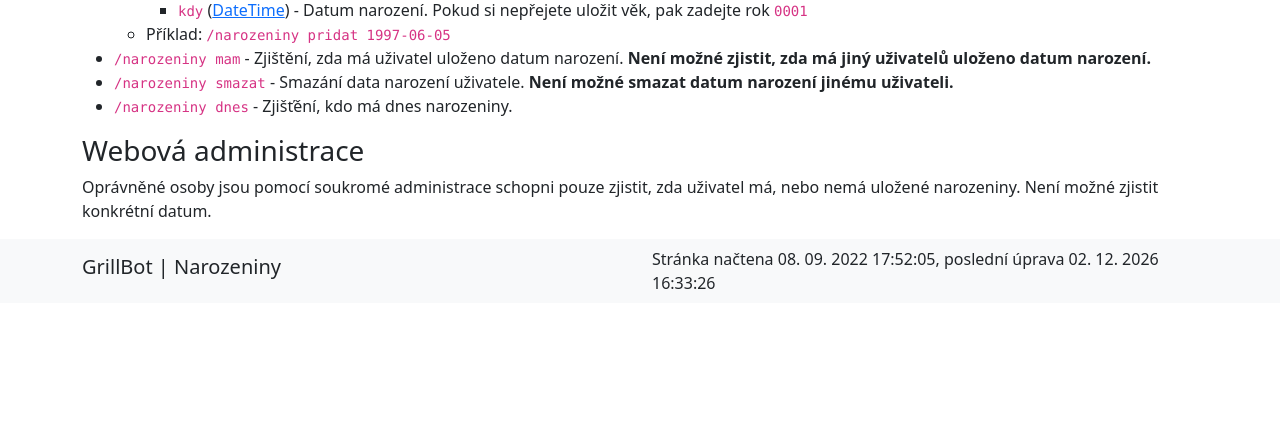
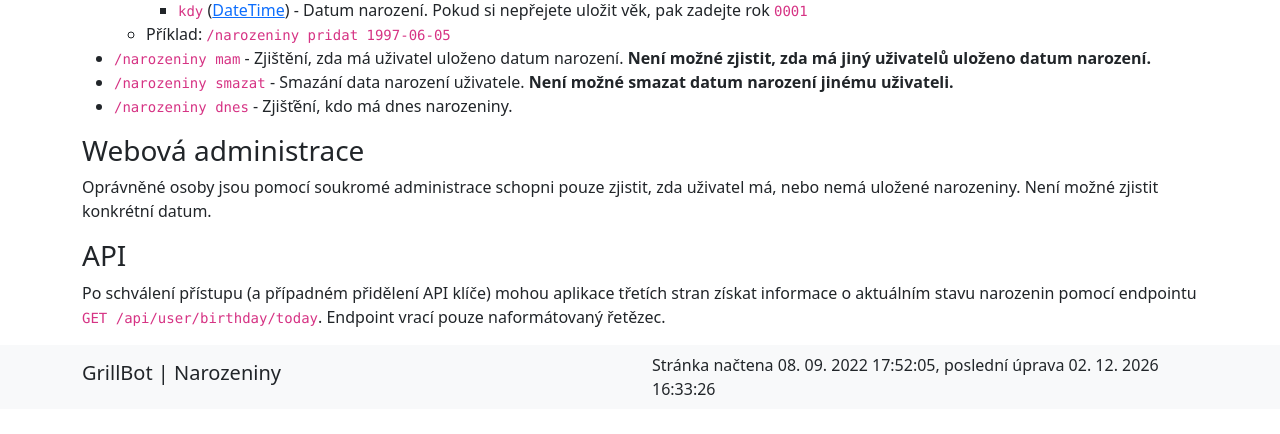
Before and after one commit to GrillBot/grillbot-docs, a Flask app: page /docs/birthday in a window 1280 px wide. Shown: the part 276-710 px from the top of the page. Run offline with Flask 2, Linux system fonts and the light colour scheme; data that the repository does not hold is empty.

Commit message:
Updated documentation

```diff
--- a/templates/docs/birthday.html
+++ b/templates/docs/birthday.html
@@ -46,4 +46,10 @@
     zjistit konkrétní datum.
 </p>
 
+<h3 class="fw-light">API</h3>
+<p>
+    Po schválení přístupu (a případném přidělení API klíče) mohou aplikace třetích stran získat informace o aktuálním stavu narozenin pomocí
+    endpointu <code>GET /api/user/birthday/today</code>. Endpoint vrací pouze naformátovaný řetězec.
+</p>
+
 {% endblock %}
--- a/templates/index.html
+++ b/templates/index.html
@@ -21,10 +21,11 @@
 
 <h2 class="fw-light">Dodatečné odkazy</h2>
 <ul>
-    <li><a href="https://grillbot.cloud/swagger" target="_blank">Specifikace rozhraní REST API</a></li>
+    <li><a href="https://grillbot.cloud/swagger/index.html?urls.primaryName=v1" target="_blank">Specifikace rozhraní REST API</a> pro webové administrace</li>
+    <li><a href="https://grillbot.cloud/swagger/index.html?urls.primaryName=v2" target="_blank">Specifikace rozhraní REST API</a> pro aplikace třetích stran</li>
     <li><a href="https://gitlab.com/grillbot" target="_blank">GitLab</a> repozitář se zdrojovými kódy</li>
     <li><a href="https://grillbot.cloud" target="_blank">Administrace</a> pro oprávněné osoby (primárně administrátory bota)</li>
-    <li><a href="https://public.grillbot.cloud" target="_blank">Administrace</a> určená pro běžné uživatele.</li>
+    <li><a href="https://public.grillbot.cloud" target="_blank">Administrace</a> určená pro běžné uživatele</li>
     <li><a href="https://docs.grillbot.cloud" target="_blank">Tato</a> stránka s dokumentací</li>
 </ul>
 {% endblock %}
```
Also changed, not shown: 1 other file.
